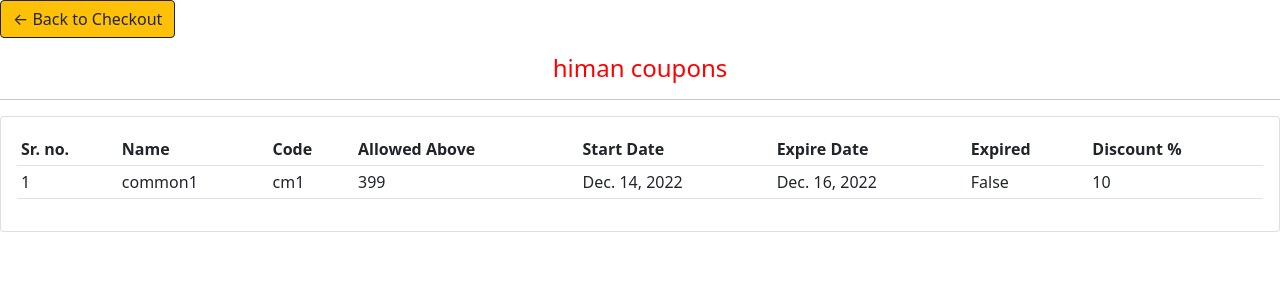
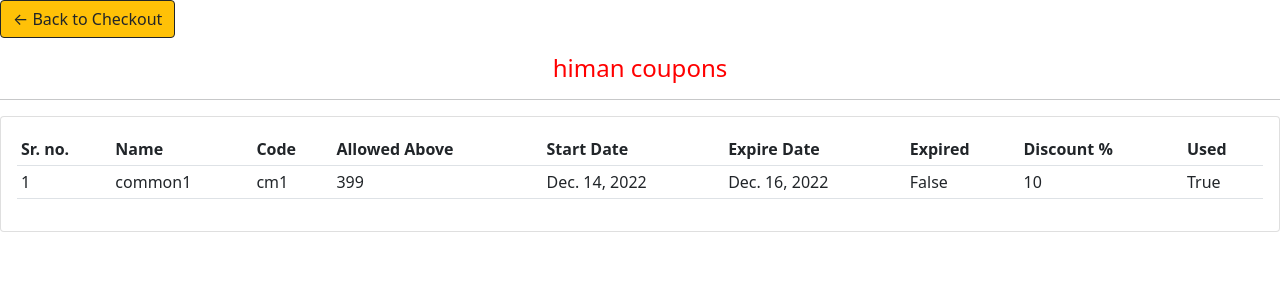
Before and after one commit to Himanshu-abc/ecom2, a Django app: a page that uses accounts/templates/accounts/user_coupons.html in a window 1280 px wide. Shown: the part 66-366 px from the top of the page. Run offline with Django 3.2, Linux system fonts and the light colour scheme; data comes from the database, SQL or seed files in the repository; both versions use the stored data as it was after the commit; some libraries are stand-ins or nearby versions.

Commit message:
15 dec 2022 commit

```diff
--- a/accounts/models.py
+++ b/accounts/models.py
@@ -1,5 +1,4 @@
 import datetime
-
 from django.db import models
 from django.contrib.auth.models import User
 from django.contrib.contenttypes.models import ContentType
@@ -59,12 +58,14 @@ class Order(models.Model):
         orderItems = self.orderitem_set.all()
         for item in orderItems:
             total += item.getTotal
+            total = float("%.2f" % total)
         return total
 
     @property
     def getTax(self):
         total = self.getCartTotal
         tax = total * (12 / 100)
+        tax = float("%.2f" % tax)
         return tax
 
     @property
@@ -114,17 +115,17 @@ class Invoice(models.Model):
     order = models.OneToOneField(Order, on_delete=models.SET_NULL, blank=True, null=True)
 
     # user info
-    name = models.CharField(max_length=100, null=True, blank=True)
-    email = models.CharField(max_length=100, null=True, blank=True)
-    phone = models.CharField(max_length=20, null=True, blank=True)
+    name = models.CharField(max_length=100, null=True, blank=False)
+    email = models.CharField(max_length=100, null=True, blank=False)
+    phone = models.CharField(max_length=20, null=True, blank=False)
 
     # shipping info
-    address = models.CharField(max_length=200, null=True, blank=True)
-    city = models.CharField(max_length=50, null=True, blank=True)
-    state = models.CharField(max_length=50, null=True, blank=True)
-    country = models.CharField(max_length=50, null=True, blank=True)
-    zipcode = models.PositiveIntegerField(null=True, blank=True)
-    date = models.DateField(auto_created=True, null=True, blank=True)
+    address = models.CharField(max_length=200, null=True, blank=False)
+    city = models.CharField(max_length=50, null=True, blank=False)
+    state = models.CharField(max_length=50, null=True, blank=False)
+    country = models.CharField(max_length=50, null=True, blank=False)
+    zipcode = models.PositiveIntegerField(null=True, blank=False)
+    date = models.DateField(auto_created=True, null=True, blank=False)
 
     def __str__(self):
         return str(self.id)
@@ -156,6 +157,7 @@ class Coupon(models.Model):
     expire_on = models.DateField(help_text='coupon end date')
     discount = models.DecimalField(help_text='please enter discount percentage %', max_digits=3, decimal_places=0,
                                    default=decimal.Decimal(0), validators=PERCENTAGE_VALIDATOR)
+    used = models.BooleanField(default=False)
 
     def __str__(self):
         return self.coupon_name
--- a/accounts/templates/accounts/orders.html
+++ b/accounts/templates/accounts/orders.html
@@ -34,18 +34,16 @@
                         {% endfor %}
                     </td>
                     {% if order.invoice %}
-                    <td><a style="text-decoration:none" href="{% url 'view_invoice' order.id %}">View invoice </a>/
+                    <td><a style="text-decoration:none" href="{% url 'view_invoice' order.id %}">View invoice </a>
                     <br>
                         <a style="text-decoration:none" href="{% url 'download_invoice' order.id %}">Download</a>
                     </td>
                     {% else %}
                     <td></td>
                     {% endif %}
-<!--                    <td>{{order.invoice}}</td>-->
                     <td>{{ order.delivered }}</td>
                 </tr>
                 {% endfor %}
-
             </table>
         </div>
     </div>
--- a/accounts/templates/accounts/user_coupons.html
+++ b/accounts/templates/accounts/user_coupons.html
@@ -28,6 +28,7 @@
                     <th>Expire Date</th>
                     <th>Expired</th>
                     <th>Discount %</th>
+                    <th>Used</th>
                 </tr>
 
                 {% for coupon in coupons %}
@@ -41,6 +42,7 @@
                     <td>{{coupon.expire_on}}</td>
                     <td>{{coupon.is_expired}}</td>
                     <td>{{coupon.discount}}</td>
+                    <td>{{coupon.used}}</td>
                 </tr>
                 {% endif %}
                 {% endfor %}
--- a/accounts/views.py
+++ b/accounts/views.py
@@ -3,6 +3,7 @@ import os
 import datetime
 import aspose.words as aw
 import mimetypes
+import re
 
 from io import BytesIO
 from django.template.loader import get_template
@@ -374,26 +375,25 @@ def process_order(request):
     current_user = data1['current_user']
 
     total = float(data['form']['total'])
-    if total == order.getCartTotal:
-        order.completed = True
-        order.save()
+
+    # total_inside = (order.getCartTotal + order.getTax)
+    # total_inside = float("%.2f" % total_inside)
+    # print('total_inside', total_inside)
+    # if total == total_inside:
+
     order.completed = True
+    order.save()
+    print("all ok here")
+
+    # order.completed = True
     order.delivered = True
     order.save()
 
-    Invoice.objects.create(
-        content_object=current_user,
-        order=order,
-        date=datetime.date.today(),
-        name=data['form']['name'],
-        email=data['form']['email'],
-        phone=data['form']['phone'],
-        address=data['shipping']['address'],
-        city=data['shipping']['city'],
-        state=data['shipping']['state'],
-        zipcode=data['shipping']['zipcode'],
-        country=data['shipping']['country'],
-    )
+    Invoice.objects.create(content_object=current_user, order=order, date=datetime.date.today(),
+                           name=data['form']['name'], email=data['form']['email'], phone=data['form']['phone'],
+                           address=data['shipping']['address'], city=data['shipping']['city'],
+                           state=data['shipping']['state'], zipcode=data['shipping']['zipcode'],
+                           country=data['shipping']['country'], )
     print('object created')
 
     return JsonResponse('Payment submitted....', safe=False)
@@ -433,7 +433,12 @@ def categories(request, tag):
 @csrf_exempt
 def search2(request):
     query = request.GET.get("search_query")
-    products = Product.objects.filter(product_name__icontains=query)
+    # products = Product.objects.filter(product_name__icontains=query)
+
+    text = query
+    text = re.escape(text)  # make sure there are no regex specials
+    products = Product.objects.filter(product_name__iregex=r"(^|\s)%s" % text)
+
     data = cartData(request)
     cart_quantity = data['cart_quantity']
     if len(products) == 0:
@@ -537,7 +542,7 @@ def download_invoice(request, pk):
     pdf = render_to_pdf(path1, context)
 
     response = HttpResponse(pdf, content_type='application/force-download')
-    filename = "Invoice_" + str(pk) + "_%s.pdf" % str(datetime.datetime.now())
+    filename = "Invoice_" + str(pk) + "_%s.pdf" % str(datetime.datetime.now().replace(microsecond=0))
     content = "attachment; filename='%s'" % filename
     response['Content-Disposition'] = content
     return response
@@ -612,36 +617,34 @@ def apply_coupon(request):
 
     # coupons = Coupon.objects.filter(created_for=str(current_user))
     coupons = Coupon.objects.filter(Q(created_for=str(current_user)) | Q(created_for=None))
-    is_applied = 'NO'
+    is_applicable = 'NO'
 
     for coupon in coupons:
         if coupon.coupon_code == code:
-            if not coupon.is_expired():
-                is_applied = 'YES'
+            if not coupon.is_expired() and coupon.used is False:
+                is_applicable = 'YES'
                 break
 
-    print(order.final_amount)
-    if is_applied == 'YES':
-        discount = coupon.discount
-        final_value = order.netAfterCoupon(discount)
-
+    if is_applicable == 'YES':
+        # -1 for coupon not applicable cause cart total below coupon offer limit
         if order.netAfterCoupon(0) < coupon.allowed_above:
             final_value = -1
+        else:
+            discount = coupon.discount
+            final_value = order.netAfterCoupon(discount)
+            coupon.used = True
+            coupon.save()
 
-        print(final_value)
-
-    if is_applied == 'NO':
-        # final_value = order.netAfterCoupon(0)
+    # 0 means coupon code not found or coupon expired
+    if is_applicable == 'NO':
         final_value = 0
-
-        print(final_value)
 
     final_value = round(final_value, 2)
     order.final_amount = final_value
     order.save()
     print(order.final_amount)
 
-    data = {'final_value': order.final_amount, 'is_applied': is_applied}
+    data = {'final_value': order.final_amount, 'is_applied': is_applicable}
     return JsonResponse(data, safe=False)
 
 
```
Also changed, not shown: accounts/templates/accounts/checkout.html (+13 -12 lines), accounts/migrations/0031_auto_20221214_0845.py (added), accounts/migrations/0032_coupon_used.py (added), db.sqlite3, static/images/actor2.jpeg (added), static/images/actor4_VBdnvyp.jpeg (added), static/images/actor5_aOomNA0.jpeg (added), static/images/source_code.jpg (added), 2 other files.
